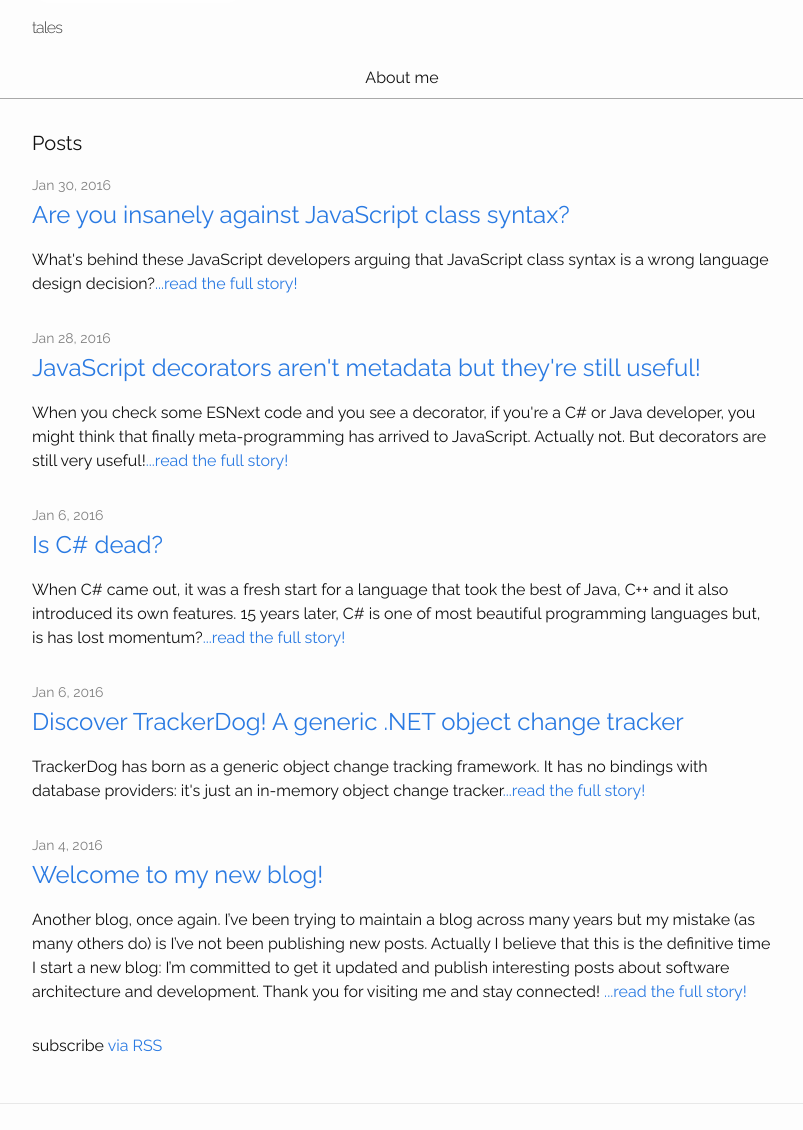
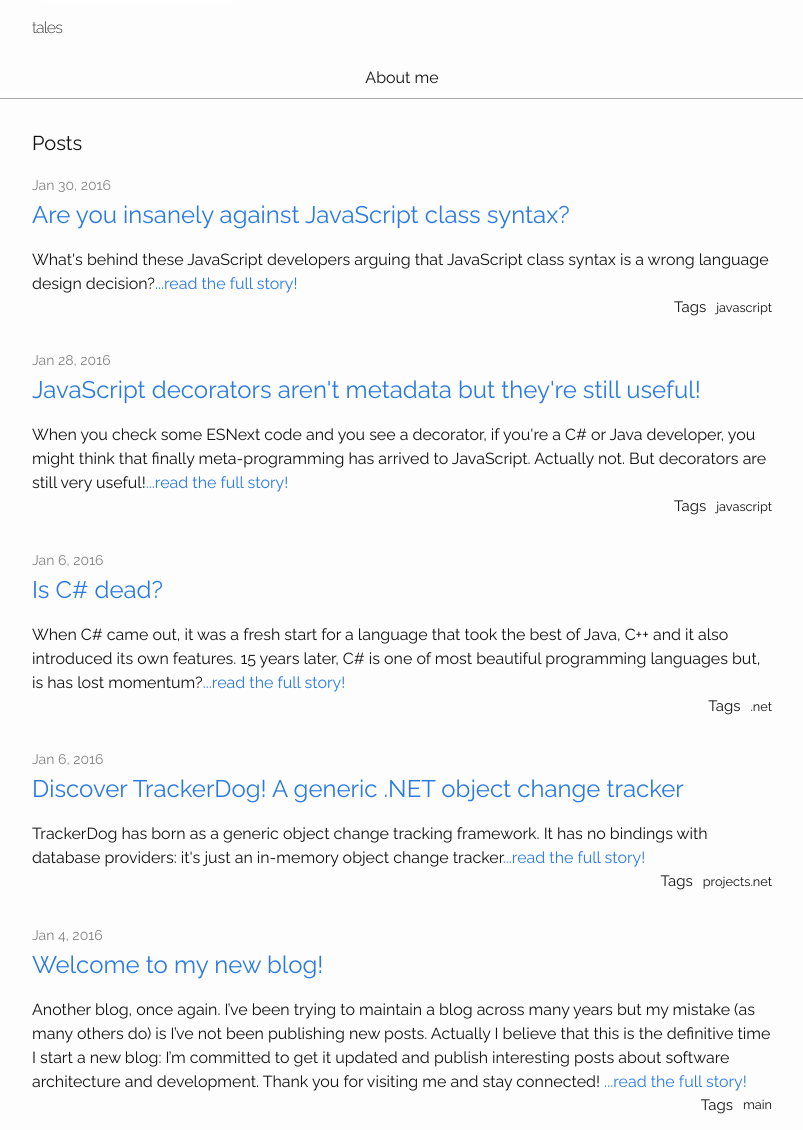
Before and after one commit to mfidemraizer/mfidemraizer.github.io, a Jekyll site: the page built from index.html, in a window 1280 px wide, cut to the strip 235-1365 px from the top of the page. Shown: the whole strip, without its empty margins (238-1041 px from the left). Built offline with Jekyll 4.4.1, drawn with Linux system fonts in a browser that asks for light colours; comment, search, counter and statistics services are not loaded.

Commit message:
I forgot to push these other files...

```diff
--- a/css/main.scss
+++ b/css/main.scss
@@ -120,3 +120,15 @@ img.parallax-slider {
     right: 0 !important;
     max-width: 100% !important;
 }
+
+.post-tag-container {
+	    display: flex;
+    align-items: center;
+    justify-content: flex-end;
+    font-size: 0.8rem;
+}
+
+.post-tag-container h3 {
+	    margin: 0;
+    padding-right: 10px;
+}
--- a/index.html
+++ b/index.html
@@ -12,11 +12,15 @@ layout: default
         <span class="post-meta">{{ post.date | date: "%b %-d, %Y" }}</span>
 
         <h2>
-          <a class="post-link" href="{{ post.url | prepend: site.baseurl }}#disqus_thread">{{ post.title }}</a>
+          <a class="post-link" href="{{ post.url | prepend: site.baseurl }}">{{ post.title }}</a>
         </h2>
 		<div>
  			{{ post.excerpt | remove: '<p>' | remove: '</p>' }}<a href="{{ post.url | prepend: site.baseurl }}">...read the full story!</a>
 		</div>
+    <div class="post-tag-container">
+      <h3>Tags</h3>
+      <div id="tags">{{ post.categories }}</div>
+    </div>
       </li>
     {% endfor %}
   </ul>
```
